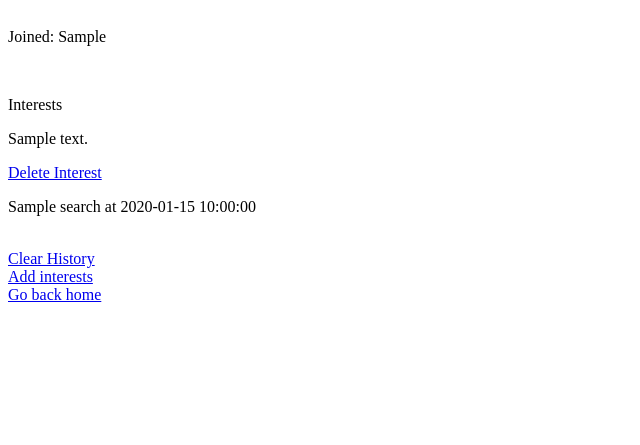
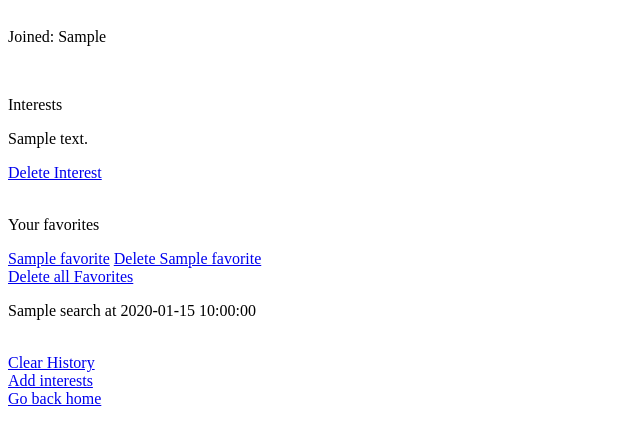
Before and after one commit to coder2310/SoundShow, a Flask app: page /profile/1 in a window 1280 px wide. Shown: the part 239-684 px from the top of the page, without its empty margins (0-640 px from the left). Run offline with Flask 2, Linux system fonts and the light colour scheme; the visitor is signed in with stand-in values (Sample User, id 1); tables that the repository leaves empty or names only in its code hold one stand-in row (values such as "Sample post").

Commit message:
Editing user favorites is complete

```diff
--- a/SoundShow/Utilities/querys.py
+++ b/SoundShow/Utilities/querys.py
@@ -54,3 +54,8 @@ ADD_USER_FAVORITE = "INSERT INTO \
 
 ADD_LINK = "INSERT INTO favorites \
             (link, hashed_link) VALUES(%s, %s);"
+
+GET_USER_FAVORITES = "SELECT * FROM user_favorites NATURAL JOIN favorites WHERE user_name = %s;"
+
+DELETE_USER_FAVORTE = "DELETE FROM user_favorites WHERE user_name = %s AND hashed_link = %s;"
+DELETE_ALL_FAVORITES = "DELETE FROM user_favorites WHERE user_name = %s;"
--- a/SoundShow/Utilities/tables.py
+++ b/SoundShow/Utilities/tables.py
@@ -41,7 +41,7 @@ NUM_INTERESTED_VIEW = "CREATE VIEW Num_Interested AS \
 
 USER_FAVORITES = "CREATE TABLE IF NOT EXISTS user_favorites( \
                 user_name VARCHAR(20) NOT NULL, \
-                title VARCHAR(50) NOT NULL, \
+                title VARCHAR(200) NOT NULL, \
                 hashed_link VARCHAR(256) NOT NULL, \
                 PRIMARY KEY (user_name, hashed_link),\
                 FOREIGN KEY(user_name) REFERENCES user(user_name) \
--- a/SoundShow/app.py
+++ b/SoundShow/app.py
@@ -146,7 +146,9 @@ def jsonify_curr_user():
         "userID": session["uuid"],
         "joined": None,
         "interests": [],
+        "favorites": [],
         "search_history": []
+
     }
     # name_query = execute_query(querys.GET_FULL_NAME, "one", (session["username"]))
     # full_name = name_query["first_name"] + " " + name_query["last_name"]
@@ -167,11 +169,22 @@ def jsonify_curr_user():
     for rows in search_history:
         rows["searched_at"] = str(rows["searched_at"])
         result["search_history"].append(rows)
-
+    result["favorites"] = execute_query(querys.GET_USER_FAVORITES, "all", (session["username"]))
     return result
 
 
-# made it function so when we fix up our file structure
+@login_required
+@sound_show.route("/delete_favorite/<user_name>/<hash_link>")
+def delete_favorite(user_name,hash_link):
+    execute_query(querys.DELETE_USER_FAVORTE, None, (user_name, hash_link))
+    return redirect(url_for("profile", curr_uuid=session["uuid"]))
+
+@login_required
+@sound_show.route("/delete_all_favorites/<user_name>")
+def delete_all_favorites(user_name):
+    execute_query(querys.DELETE_ALL_FAVORITES, None, (user_name))
+    return redirect(url_for("profile", curr_uuid=session["uuid"]))
+
 
 
 @sound_show.route("/")
--- a/SoundShow/requirments.txt
+++ b/SoundShow/requirments.txt
@@ -4,3 +4,4 @@ uuid
 google-api-python-client
 spotipy
 apiclient
+pyshorteners
--- a/SoundShow/templates/profile.html
+++ b/SoundShow/templates/profile.html
@@ -11,6 +11,7 @@
   </form>
   <a href="{{url_for('logout')}}"> Logout </a>
   <body>
+
     <p>Name: {{data["name"]}}</p>
     <br />
     <p>username: {{data["username"]}}</p>
@@ -22,12 +23,24 @@
     <p>Interests</p>
     {% if data["interests"] %}
     {% for inter in data["interests"] %}
-      <p>{{inter}}</p> <a href = "{{url_for('delete_interest', user_name = data['username'], interest_name = inter)}}">Delete Interest</a>
+      <p>{{inter}}</p><a href = "{{url_for('delete_interest', user_name = data['username'], interest_name = inter)}}">Delete Interest</a> <br>
     {% endfor %}
     {% endif %} {% if not data["interests"] %}
     <p> No interests selected</p>
     {% endif %}
     <br />
+    {% if data["favorites"] %}
+      <p>Your favorites</p>
+      {% for fav in data["favorites"] %}
+      <a href ={{fav["link"]}} target = "_blank"> {{fav["title"]}}</a> <a href = "{{url_for('delete_favorite', user_name = data['username'], hash_link = fav['hashed_link'])}}">Delete {{fav["title"]}}</a>
+      <br>
+      {% endfor %}
+      <a href = "{{url_for('delete_all_favorites', user_name = data['username'])}}">Delete all Favorites</a>
+    {% endif %}
+    {% if not data["favorites"] %}
+      <p>No favorites selected</p>
+    {% endif %}
+    <br>
     {% if data["search_history"] == [] %}
       <p>Search History: No search history</p>
     {% endif %}
```
Also changed, not shown: SoundShow/dump.txt (+13 -0 lines).
